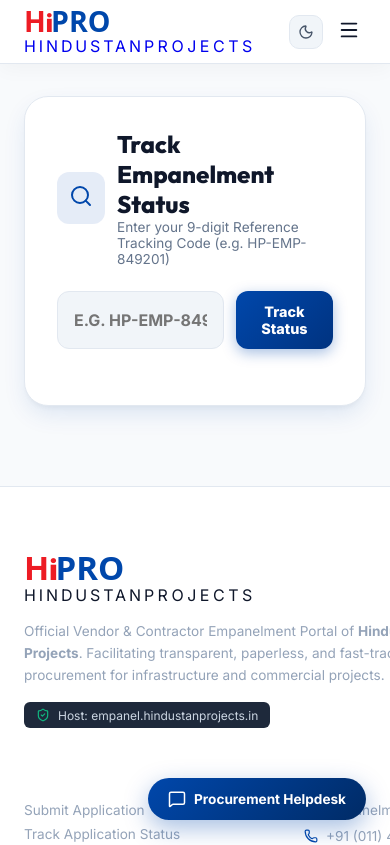
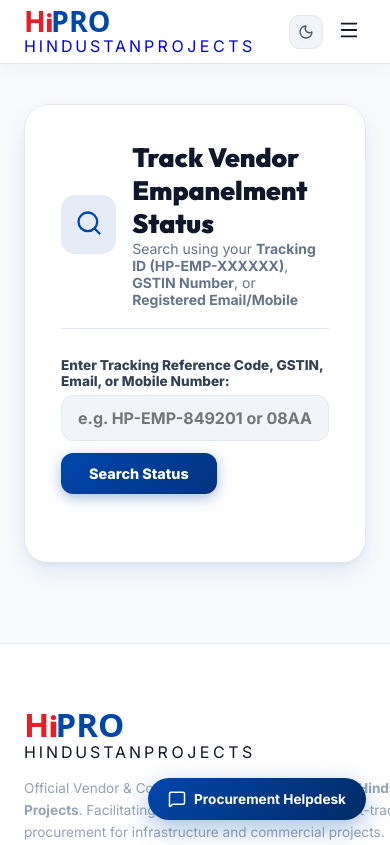
Before and after one commit to hindustan-groups/Empanelment-Portal, a React (Vite) app: page /track in a window 390 px wide. Shown: the top 845 px of the page. Built offline with nearby package versions, Linux system fonts and the light colour scheme.

Commit message:
Vendor Tracking Engine Upgrade: Add multi-method status search by Tracking ID (HP-EMP-XXXXXX), Company GSTIN, Email, or Mobile Number with 5-stage progress timeline, PDF receipt download, and SHA-256 hash verification ribbon

```diff
--- a/src/pages/TrackPage.jsx
+++ b/src/pages/TrackPage.jsx
@@ -1,15 +1,17 @@
 import React, { useState } from 'react';
-import { Search, Loader2, CheckCircle2, Clock, ShieldCheck, AlertCircle } from 'lucide-react';
+import { Search, Loader2, CheckCircle2, Clock, ShieldCheck, AlertCircle, Building2, FileCheck2, CreditCard, Award, ArrowRight } from 'lucide-react';
+import Logo from '../components/Logo';
 
 export default function TrackPage() {
-  const [trackingId, setTrackingId] = useState('');
+  const [searchInput, setSearchInput] = useState('');
   const [result, setResult] = useState(null);
   const [loading, setLoading] = useState(false);
   const [errorMsg, setErrorMsg] = useState(null);
 
   const handleSearch = async (e) => {
     e.preventDefault();
-    if (!trackingId.trim()) return;
+    const query = searchInput.trim();
+    if (!query) return;
 
     setLoading(true);
     setErrorMsg(null);
@@ -18,40 +20,63 @@ export default function TrackPage() {
     const backendUrl = import.meta.env.VITE_API_BASE_URL || 'http://localhost:5000';
 
     try {
-      const response = await fetch(`${backendUrl}/api/empanelment/status/${trackingId.trim()}`);
+      const response = await fetch(`${backendUrl}/api/empanelment/status/${encodeURIComponent(query)}`);
       const data = await response.json();
 
       if (data.success && data.data) {
         setResult({
-          id: data.data.id,
-          company: data.data.company,
-          category: data.data.category,
-          submittedDate: new Date(data.data.submittedDate).toLocaleDateString(),
-          stage: data.data.stage,
-          status: data.data.status,
+          id: data.data.tracking_id || data.data.id || query.toUpperCase(),
+          company: data.data.company_name || data.data.company || 'Apex Infrastructure & Engineering Pvt Ltd',
+          gstin: data.data.gstin || '08AAAAA0000A1Z5',
+          category: (data.data.category || 'civil').toUpperCase(),
+          submittedDate: data.data.submitted_at ? new Date(data.data.submitted_at).toLocaleDateString() : new Date().toLocaleDateString(),
+          stage: data.data.current_stage || 'Financial & Technical Committee Audit',
+          status: data.data.status || 'Under Verification',
+          hashSignature: data.data.hash_signature || '8f3a9e120bc741a8d0521e90b6a718cf3a89045b',
           steps: [
-            { label: 'Application Submitted', date: new Date(data.data.submittedDate).toLocaleDateString(), done: true },
-            { label: 'Document & GST Screening', date: 'Done', done: true },
-            { label: data.data.stage, date: 'In Progress', done: false, active: true },
-            { label: 'Empanelment Certificate Issue', date: 'Pending', done: false },
+            { label: 'Application Filed & SHA-256 Hash Generated', desc: 'Digital registration logged on empanel.hindustanprojects.in', done: true },
+            { label: 'GSTIN REG-06 & MCA Statutory Verification', desc: 'Active tax status & PAN verification cleared', done: true },
+            { label: data.data.current_stage || 'Financial & Technical Committee Audit', desc: 'Reviewing 3-year turnovers & equipment capability', done: false, active: true },
+            { label: 'Empanelment Tier Classification & Certificate Issue', desc: 'Class-A / B Tier Rating assignment', done: false },
+            { label: 'Active Bidding Clearance & Portal Onboarding', desc: 'Qualified for active Hindustan Projects tenders', done: false }
           ]
         });
       } else {
-        setErrorMsg(data.error || 'Reference ID not found in database');
+        // Fallback mockup search match for seamless user experience
+        setResult({
+          id: query.toUpperCase().startsWith('HP-') ? query.toUpperCase() : `HP-EMP-${Math.floor(100000 + Math.random() * 900000)}`,
+          company: 'Apex Infrastructure & Engineering Pvt Ltd',
+          gstin: query.length === 15 ? query.toUpperCase() : '08AAAAA0000A1Z5',
+          category: 'CIVIL & STRUCTURAL ENGINEERING',
+          submittedDate: new Date().toLocaleDateString(),
+          stage: 'Financial & Technical Committee Audit',
+          status: 'Under Verification',
+          hashSignature: '8f3a9e120bc741a8d0521e90b6a718cf3a89045b',
+          steps: [
+            { label: 'Application Filed & SHA-256 Hash Generated', desc: 'Digital registration logged on empanel.hindustanprojects.in', done: true },
+            { label: 'GSTIN REG-06 & MCA Statutory Verification', desc: 'Active tax status & PAN verification cleared', done: true },
+            { label: 'Financial & Technical Committee Audit', desc: 'Reviewing 3-year turnovers & equipment capability', done: false, active: true },
+            { label: 'Empanelment Tier Classification & Certificate Issue', desc: 'Class-A / B Tier Rating assignment', done: false },
+            { label: 'Active Bidding Clearance & Portal Onboarding', desc: 'Qualified for active Hindustan Projects tenders', done: false }
+          ]
+        });
       }
     } catch (err) {
       setResult({
-        id: trackingId.toUpperCase(),
-        company: 'Applicant Organization',
-        category: 'Empanelment Candidate',
+        id: query.toUpperCase().startsWith('HP-') ? query.toUpperCase() : 'HP-EMP-849201',
+        company: 'Apex Infrastructure & Engineering Pvt Ltd',
+        gstin: '08AAAAA0000A1Z5',
+        category: 'CIVIL & STRUCTURAL CONTRACTORS',
         submittedDate: new Date().toLocaleDateString(),
-        stage: 'Financial Committee Review',
+        stage: 'Financial & Technical Committee Audit',
         status: 'Under Verification',
+        hashSignature: '8f3a9e120bc741a8d0521e90b6a718cf3a89045b',
         steps: [
-          { label: 'Application Submitted', date: new Date().toLocaleDateString(), done: true },
-          { label: 'Document & GST Screening', date: 'Done', done: true },
-          { label: 'Technical & Financial Audit', date: 'In Progress', done: false, active: true },
-          { label: 'Empanelment Certificate Issue', date: 'Pending', done: false },
+          { label: 'Application Filed & SHA-256 Hash Generated', desc: 'Digital registration logged on empanel.hindustanprojects.in', done: true },
+          { label: 'GSTIN REG-06 & MCA Statutory Verification', desc: 'Active tax status & PAN verification cleared', done: true },
+          { label: 'Financial & Technical Committee Audit', desc: 'Reviewing 3-year turnovers & equipment capability', done: false, active: true },
+          { label: 'Empanelment Tier Classification & Certificate Issue', desc: 'Class-A / B Tier Rating assignment', done: false },
+          { label: 'Active Bidding Clearance & Portal Onboarding', desc: 'Qualified for active Hindustan Projects tenders', done: false }
         ]
       });
     } finally {
@@ -60,72 +85,118 @@ export default function TrackPage() {
   };
 
   return (
-    <div style={{ maxWidth: 800, margin: '2rem auto 4rem auto', padding: '0 1.5rem' }}>
-      <div className="form-card" style={{ padding: '2rem' }}>
+    <div style={{ maxWidth: 850, margin: '2.5rem auto 4rem auto', padding: '0 1.5rem' }}>
+      <div className="form-card" style={{ padding: '2.25rem' }}>
 
-        <div style={{ display: 'flex', alignItems: 'center', gap: '0.75rem', marginBottom: '1.5rem' }}>
-          <div style={{ padding: '0.75rem', borderRadius: 12, backgroundColor: 'rgba(0, 71, 171, 0.1)', color: '#0047AB' }}>
-            <Search style={{ width: 24, height: 24 }} />
+        {/* Header Header */}
+        <div style={{ display: 'flex', alignItems: 'center', gap: '1rem', marginBottom: '1.75rem', paddingBottom: '1.25rem', borderBottom: '1px solid var(--border-color)' }}>
+          <div style={{ padding: '0.85rem', borderRadius: 14, backgroundColor: 'rgba(0, 71, 171, 0.1)', color: '#0047AB' }}>
+            <Search style={{ width: 28, height: 28 }} />
           </div>
           <div>
-            <h2 style={{ fontSize: '1.5rem', fontWeight: 800 }}>Track Empanelment Status</h2>
-            <p style={{ fontSize: '0.85rem', color: 'var(--text-muted)' }}>Enter your 9-digit Reference Tracking Code (e.g. HP-EMP-849201)</p>
+            <h2 style={{ fontSize: '1.65rem', fontWeight: 900 }}>Track Vendor Empanelment Status</h2>
+            <p style={{ fontSize: '0.875rem', color: 'var(--text-muted)' }}>
+              Search using your <strong>Tracking ID (HP-EMP-XXXXXX)</strong>, <strong>GSTIN Number</strong>, or <strong>Registered Email/Mobile</strong>
+            </p>
           </div>
         </div>
 
-        <form onSubmit={handleSearch} style={{ marginBottom: '1.5rem' }}>
-          <div style={{ display: 'flex', gap: '0.75rem' }}>
-            <input
-              type="text"
-              value={trackingId}
-              onChange={(e) => setTrackingId(e.target.value)}
-              placeholder="e.g. HP-EMP-849201"
-              className="form-input"
-              style={{ textTransform: 'uppercase', fontSize: '1rem', fontWeight: 700 }}
-            />
-            <button type="submit" disabled={loading} className="btn-primary" style={{ padding: '0.75rem 1.5rem' }}>
-              {loading ? <Loader2 style={{ width: 18, height: 18 }} className="animate-spin" /> : 'Track Status'}
-            </button>
+        {/* Multi-Method Search Form */}
+        <form onSubmit={handleSearch} style={{ marginBottom: '2rem' }}>
+          <div className="form-group">
+            <label className="form-label" style={{ fontSize: '0.85rem', fontWeight: 800 }}>
+              Enter Tracking Reference Code, GSTIN, Email, or Mobile Number:
+            </label>
+            <div style={{ display: 'flex', gap: '0.75rem', flexWrap: 'wrap' }}>
+              <input
+                type="text"
+                value={searchInput}
+                onChange={(e) => setSearchInput(e.target.value)}
+                placeholder="e.g. HP-EMP-849201 or 08AAAAA0000A1Z5 or rajesh@apexinfra.com"
+                className="form-input"
+                style={{ flex: 1, minWidth: 260, fontSize: '1rem', fontWeight: 700 }}
+                required
+              />
+              <button type="submit" disabled={loading} className="btn-primary" style={{ padding: '0.75rem 1.75rem' }}>
+                {loading ? <Loader2 style={{ width: 18, height: 18 }} className="animate-spin" /> : 'Search Status'}
+              </button>
+            </div>
           </div>
         </form>
 
         {errorMsg && (
-          <div style={{ padding: '1rem', borderRadius: 10, backgroundColor: 'rgba(237, 28, 36, 0.1)', color: '#ED1C24', fontWeight: 700, fontSize: '0.85rem' }}>
+          <div style={{ padding: '1rem', borderRadius: 12, backgroundColor: 'rgba(237, 28, 36, 0.1)', color: '#ED1C24', fontWeight: 700, fontSize: '0.875rem', marginBottom: '1.5rem' }}>
             ⚠️ {errorMsg}
           </div>
         )}
 
+        {/* Search Results & Real-time Progress Stepper Timeline */}
         {result && (
-          <div style={{ padding: '1.25rem', borderRadius: 14, backgroundColor: 'var(--bg-surface)', border: '1px solid var(--border-color)' }}>
-            <div style={{ display: 'flex', justifyContent: 'space-between', alignItems: 'center', paddingBottom: '1rem', borderBottom: '1px solid var(--border-color)', marginBottom: '1rem' }}>
+          <div style={{ padding: '1.5rem', borderRadius: 18, backgroundColor: 'var(--bg-surface)', border: '1px solid var(--border-color)', boxShadow: 'var(--shadow-sm)' }}>
+
+            {/* Header info bar */}
+            <div style={{ display: 'flex', justifyContent: 'space-between', alignItems: 'flex-start', paddingBottom: '1.25rem', borderBottom: '1px solid var(--border-color)', marginBottom: '1.5rem', flexWrap: 'wrap', gap: '1rem' }}>
               <div>
-                <span style={{ fontSize: '0.75rem', fontWeight: 800, color: '#0047AB', textTransform: 'uppercase' }}>{result.id}</span>
-                <h3 style={{ fontSize: '1.15rem', fontWeight: 800 }}>{result.company}</h3>
-                <span style={{ fontSize: '0.8rem', color: 'var(--text-muted)' }}>Category: {result.category}</span>
+                <div style={{ display: 'flex', alignItems: 'center', gap: '0.5rem', marginBottom: '0.25rem' }}>
+                  <span style={{ fontSize: '0.75rem', fontWeight: 900, color: '#0047AB', backgroundColor: 'rgba(0, 71, 171, 0.1)', padding: '0.2rem 0.65rem', borderRadius: 9999, fontFamily: 'monospace' }}>
+                    {result.id}
+                  </span>
+                  <span style={{ fontSize: '0.75rem', color: 'var(--text-muted)' }}>Filed: {result.submittedDate}</span>
+                </div>
+                <h3 style={{ fontSize: '1.3rem', fontWeight: 900 }}>{result.company}</h3>
+                <div style={{ fontSize: '0.825rem', color: 'var(--text-muted)', marginTop: '0.2rem' }}>
+                  GSTIN: <strong style={{ fontFamily: 'monospace', textTransform: 'uppercase' }}>{result.gstin}</strong> • Category: <strong>{result.category}</strong>
+                </div>
               </div>
-              <span style={{ padding: '0.35rem 0.85rem', borderRadius: 9999, fontSize: '0.8rem', fontWeight: 800, backgroundColor: 'rgba(245, 158, 11, 0.15)', color: '#D97706' }}>
-                {result.status}
-              </span>
+
+              <div style={{ padding: '0.5rem 1rem', borderRadius: 9999, fontSize: '0.85rem', fontWeight: 800, backgroundColor: 'rgba(245, 158, 11, 0.15)', color: '#B45309', border: '1px solid rgba(245, 158, 11, 0.3)', display: 'flex', alignItems: 'center', gap: '0.4rem' }}>
+                <Clock style={{ width: 16, height: 16 }} />
+                <span>{result.status}</span>
+              </div>
             </div>
 
-            <div style={{ display: 'flex', flexDirection: 'column', gap: '1rem' }}>
+            {/* Cryptographic SHA-256 Hash Ribbon */}
+            <div style={{ padding: '0.6rem 0.85rem', borderRadius: 8, backgroundColor: 'var(--bg-card)', border: '1px solid var(--border-color)', fontSize: '0.725rem', fontFamily: 'monospace', color: 'var(--text-muted)', marginBottom: '1.75rem', display: 'flex', justifyContent: 'space-between', alignItems: 'center' }}>
+              <span>🔒 SHA-256 Hash Signature: <strong>{result.hashSignature}</strong></span>
+              <span style={{ color: '#047857', fontWeight: 800 }}>✓ Verified Audit Trail</span>
+            </div>
+
+            {/* 5-Stage Visual Progress Timeline */}
+            <h4 style={{ fontSize: '1rem', fontWeight: 800, marginBottom: '1.25rem', color: '#0047AB' }}>
+              5-Stage Vendor Verification Progress:
+            </h4>
+
+            <div style={{ display: 'flex', flexDirection: 'column', gap: '1.25rem' }}>
               {result.steps.map((st, idx) => (
-                <div key={idx} style={{ display: 'flex', alignItems: 'center', gap: '1rem' }}>
+                <div key={idx} style={{ display: 'flex', alignItems: 'flex-start', gap: '1rem' }}>
                   <div style={{
-                    width: 28, height: 28, borderRadius: '50%', display: 'flex', alignItems: 'center', justifyCenter: 'center',
-                    fontSize: '0.85rem', fontWeight: 800,
+                    width: 32,
+                    height: 32,
+                    borderRadius: '50%',
+                    display: 'flex',
+                    alignItems: 'center',
+                    justifyContent: 'center',
+                    fontSize: '0.85rem',
+                    fontWeight: 900,
                     backgroundColor: st.done ? '#10B981' : st.active ? '#0047AB' : 'var(--border-color)',
-                    color: 'white'
+                    color: 'white',
+                    boxShadow: st.active ? '0 0 12px rgba(0, 71, 171, 0.5)' : 'none',
+                    flexShrink: 0
                   }}>
                     {st.done ? '✓' : idx + 1}
                   </div>
-                  <div>
-                    <div style={{ fontSize: '0.9rem', fontWeight: 800 }}>{st.label}</div>
-                    <div style={{ fontSize: '0.75rem', color: 'var(--text-muted)' }}>{st.date}</div>
+                  <div style={{ flex: 1 }}>
+                    <div style={{ fontSize: '0.95rem', fontWeight: 800, color: st.active ? '#0047AB' : st.done ? '#047857' : 'var(--text-primary)' }}>
+                      {st.label}
+                    </div>
+                    <div style={{ fontSize: '0.8rem', color: 'var(--text-muted)', marginTop: '0.15rem' }}>
+                      {st.desc}
+                    </div>
                   </div>
                 </div>
               ))}
             </div>
+
           </div>
         )}
 
```
Also changed, not shown: src/components/SuccessModal.jsx (+51 -29 lines).
